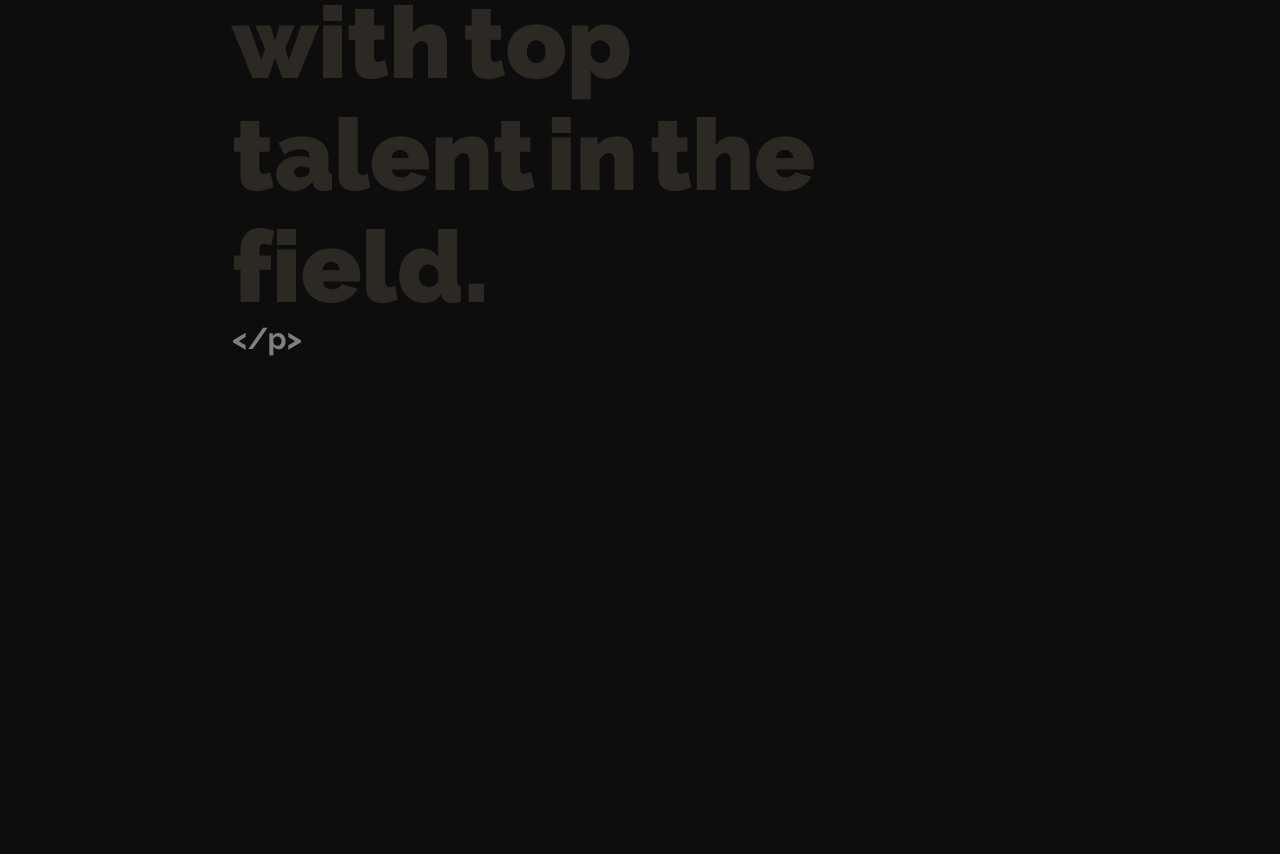
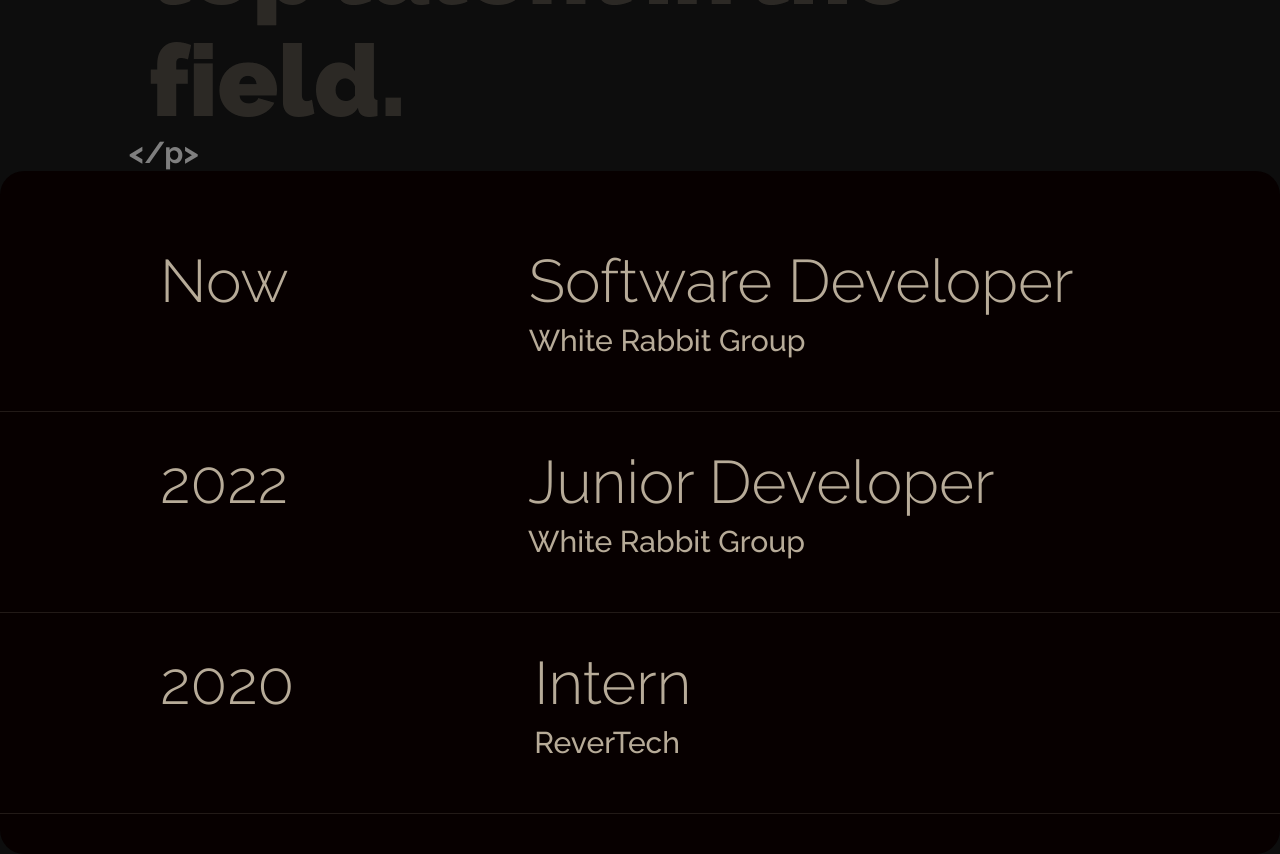
Before and after one commit to Gokul-Krishnan-12/Gokul-Krishnan, a Next.js app: page / in a window 1280 px wide. Shown: the part 3280-4134 px from the top of the page. Before the commit the page ends 3637 px from the top, so only its background shows below. Built offline with nearby package versions, Linux system fonts and the light colour scheme; a web font is replaced by a local one.

Commit message:
new sections

```diff
--- a/src/app/globals.scss
+++ b/src/app/globals.scss
@@ -69,7 +69,7 @@
 
   .experienceContainer {
     display: flex;
-    height: 100vh;
+    min-height: 100vh;
     align-items: center;
     justify-content: center;
     background-color: #0d0d0d;
@@ -86,12 +86,20 @@
     font-size: 6vw;
     text-align: center;
     font-weight: 700;
-    width: 70%;
     position: relative;
+    display: flex;
+    justify-content: center;
     z-index: 1;
     pointer-events: none;
     mix-blend-mode: difference;
     color: #b7ab98;
+    p{
+      max-width: 100% !important;
+      @media only screen and (min-width: 1200px) {
+        max-width:83% !important ;
+
+       }
+    }
   }
 
   .grid .column{
@@ -103,6 +111,49 @@
     height: 5vw;
   }
 
+  .historyList{
+    display: flex;
+    font-size: 20px;
+    line-height: 1;
+  padding: 10px;
+    position: relative;
+    text-align: center;
+    font-weight: 300;
+    .timeline{
+      position: relative;
+      margin-left: 10%;
+    }
+    .designation{
+      position: relative;
+      display: flex;
+      flex-direction: column;
+      margin-left: 20%;
+      align-items: flex-start;
+      span{
+        font-weight: 500;
+        font-size: 13px;
+        margin-top: 5px;
+        @media only screen and (min-width: 1000px) {
+          font-size: 30px;
+        margin-top: 0;
+
+        }
+      }
+    }
+
+    @media only screen and (min-width: 1000px) {
+      font-size: 60px;
+      line-height: 100%;
+      padding: 40px;
+    }
+
+  }
+
+  .borderBottom{
+    position: relative;
+    border-bottom: 1px solid hsla(37, 18%, 66%, .15);
+
+  }
 
   @import url('https://fonts.googleapis.com/css2?family=Familjen+Grotesk:ital,wght@0,400..700;1,400..700&display=swap');
   @import url('https://fonts.googleapis.com/css2?family=Familjen+Grotesk:ital,wght@0,400..700;1,400..700&family=Raleway:ital,wght@0,100..900;1,100..900&display=swap');
--- a/src/components/Experience.js
+++ b/src/components/Experience.js
@@ -2,6 +2,7 @@
 import Character from "@/utils/Character";
 import SectionHeading from "./SectionHeading";
 import { useEffect, useState } from "react";
+import History from "./History";
 const Experience = () => {
  const [windowsWidth, setWindowsWidth] = useState(0);
 
@@ -25,7 +26,7 @@ const Experience = () => {
  }
  const paragraph="With over two years of diverse web application experience and collaborations with top talent in the field.";
 
-  return (
+  return (<>
     <div className="experienceContainer">
     <div className="experienceBody">
     <Character className="nameText--aboutText" paragraph={paragraph} />
@@ -43,6 +44,9 @@ const Experience = () => {
     </div>
 
   </div>
+  <SectionHeading heading="History"/>
+  <History/>
+  </>
   )
 };
 
--- /dev/null
+++ b/src/components/History.js
@@ -0,0 +1,45 @@
+const History = () => {
+
+  return (
+
+    <div className='bg-black relative flex items-center justify-center rounded-t-3xl rounded-b-3xl'>
+        <div className="relative flex flex-col  w-full h-full my-10">
+        <div className="borderBottom" >
+    <div
+      className="historyList"
+    >
+        <span className="timeline" >Now</span>
+        <div className="designation" >
+          <h3>Software Developer</h3>
+          <span>White Rabbit Group</span>
+        </div>
+    </div>
+    </div>
+    <div className="borderBottom" >
+    <div
+      className="historyList"
+    >
+        <span className="timeline" >2022</span>
+        <div className="designation" >
+          <h3>Junior Developer</h3>
+          <span>White Rabbit Group</span>
+        </div>
+    </div>
+    </div>
+    <div className="borderBottom" >
+    <div
+      className="historyList"
+    >
+        <span className="timeline" >2020</span>
+        <div className="designation" >
+          <h3>Intern</h3>
+          <span>ReverTech</span>
+        </div>
+    </div>
+    </div>
+        </div>
+ </div>
+  )
+};
+
+export default History;
--- a/src/utils/Character.js
+++ b/src/utils/Character.js
@@ -26,7 +26,7 @@ export default function Character({paragraph}) {
         return <Word key={i} progress={scrollYProgress} range={[start, end]}>{word}</Word>
       })
     }
-     <span className="absolute block bottom-0 lef-5 xl:lef-0 transform text-white text-opacity-50 font-bold text-xl md:text-2xl lg:text-3xl">
+     <span className="absolute block bottom-0 left-5 xl:left-5 transform text-white text-opacity-50 font-bold text-xl md:text-2xl lg:text-3xl">
       &lt;/p&gt;
     </span>
     </p>
```
